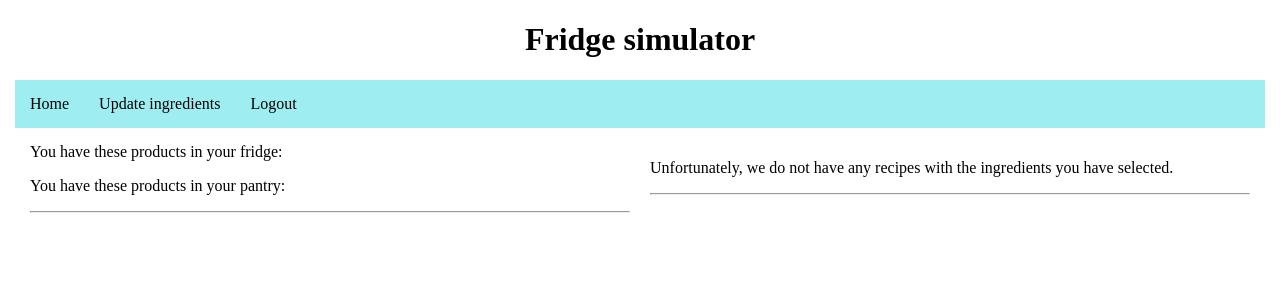
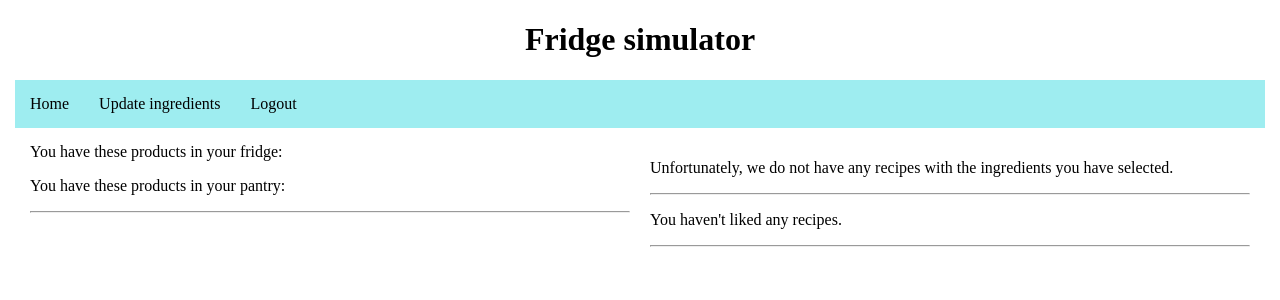
Before and after one commit to alannesanni/fridge_simulator, a Flask app: template templates/home.html in a window 1280 px wide. Shown: the top 300 px of the page. Run offline with Flask 3, Linux system fonts and the light colour scheme; the template is opened without the code that fills it, so the values that code supplies are empty.

Commit message:
Show liked recipes on home page

```diff
--- a/routes.py
+++ b/routes.py
@@ -99,9 +99,10 @@ def home():
     ing_names_fridge = selected_ing[0]
     ing_names_pantry = selected_ing[1]
     recipes = db_methods.check_which_recipes_can_be_made()
+    liked_rec=db_methods.get_liked_recipes()
     if recipes:
-        return render_template("home.html", ing_names_fridge=ing_names_fridge, ing_names_pantry=ing_names_pantry, recipes=recipes)
-    return render_template("home.html", ing_names_fridge=ing_names_fridge, ing_names_pantry=ing_names_pantry, recipes=None)
+        return render_template("home.html", ing_names_fridge=ing_names_fridge, ing_names_pantry=ing_names_pantry, recipes=recipes, liked_rec=liked_rec)
+    return render_template("home.html", ing_names_fridge=ing_names_fridge, ing_names_pantry=ing_names_pantry, recipes=None, liked_rec=liked_rec)
 
 
 @app.route("/update", methods=["GET", "POST"])
--- a/templates/home.html
+++ b/templates/home.html
@@ -36,4 +36,15 @@ You can make these recipes with your ingredients:
 <p>Unfortunately, we do not have any recipes with the ingredients you have selected.</p>
 {% endif %}
 <hr>
+{% if liked_rec %}
+You have liked these recipes:
+<ul>
+    {% for i in liked_rec %}
+    <li><a href="/recipe/{{i}}">{{i}}</a></li>
+    {% endfor %}
+    </ul>
+{% else %}
+<p>You haven't liked any recipes.</p>
+{% endif %}
+<hr>
 {% endblock %}
```
Also changed, not shown: db_methods.py (+12 -0 lines).
